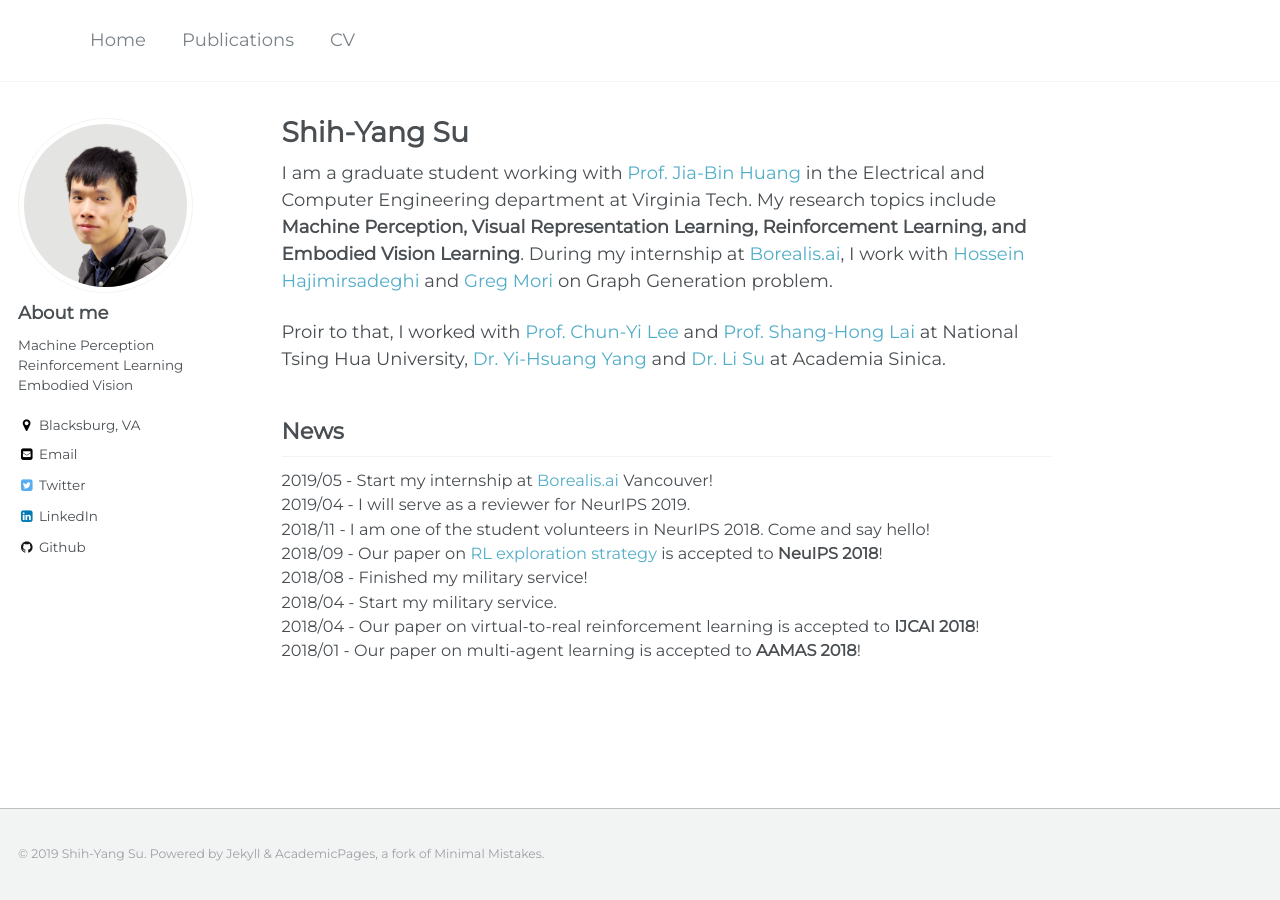
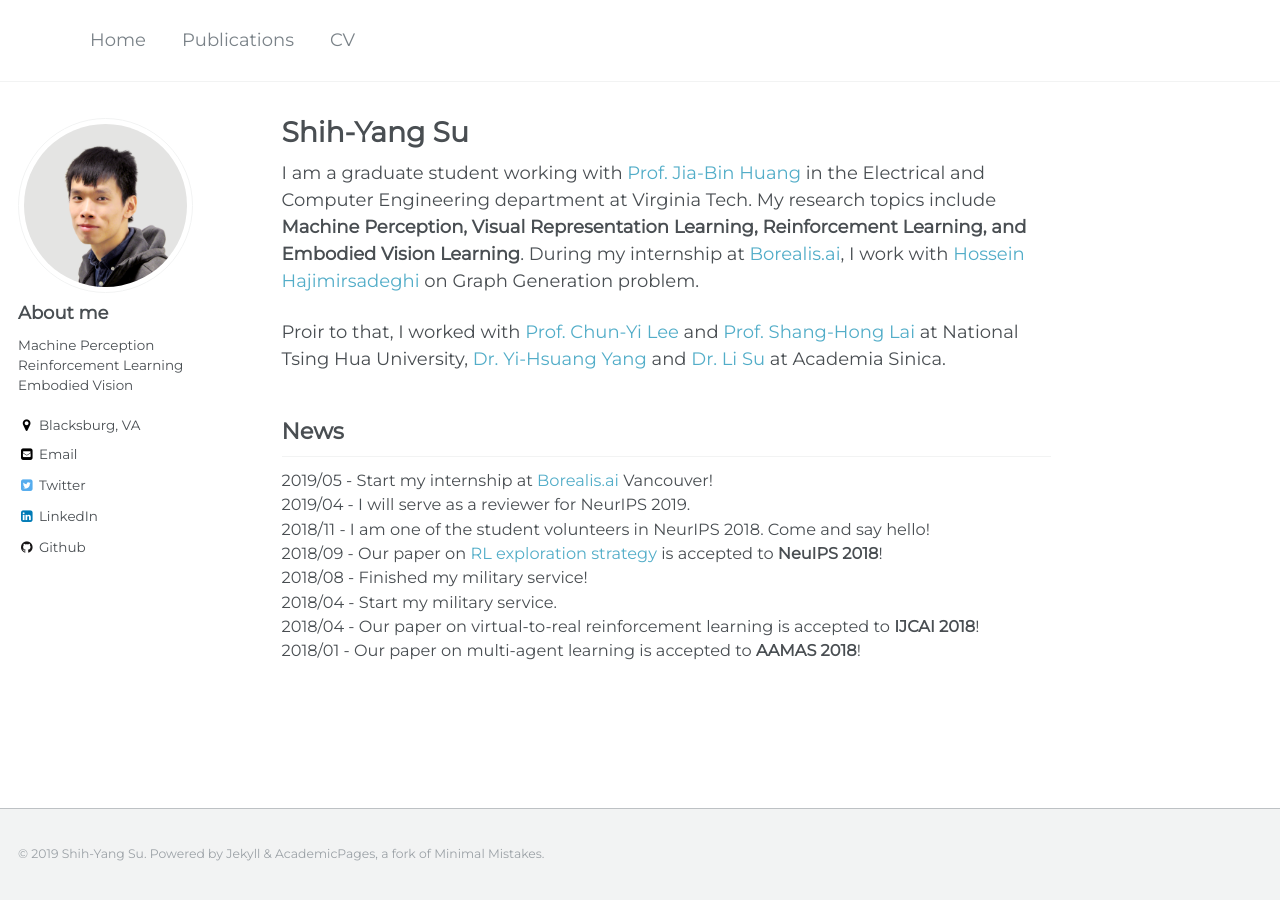
Before and after one commit to LemonATsu/LemonATsu.github.io, a Jekyll site: the page built from _pages/about.md, in a window 1280 px wide. Built offline with Jekyll 4.4.1, drawn with Linux system fonts in a browser that asks for light colours.

Commit message:
maybe no

```diff
--- a/_pages/about.md
+++ b/_pages/about.md
@@ -10,8 +10,7 @@
   - /home.html
 ---
 
-I am a graduate student working with [Prof. Jia-Bin Huang](https://filebox.ece.vt.edu/~jbhuang/) in the Electrical and Computer Engineering department at Virginia Tech. My research topics include **Machine Perception, Visual Representation Learning, Reinforcement Learning, and Embodied Vision Learning**. During my internship at [Borealis.ai](https://www.borealisai.com), I work with [Hossein Hajimirsadeghi](https://scholar.google.com/citations?user=hNNBdHcAAAAJ&hl=en) and
-[Greg Mori](https://www.cs.sfu.ca/~mori/) on Graph Generation problem.
+I am a graduate student working with [Prof. Jia-Bin Huang](https://filebox.ece.vt.edu/~jbhuang/) in the Electrical and Computer Engineering department at Virginia Tech. My research topics include **Machine Perception, Visual Representation Learning, Reinforcement Learning, and Embodied Vision Learning**. During my internship at [Borealis.ai](https://www.borealisai.com), I work with [Hossein Hajimirsadeghi](https://scholar.google.com/citations?user=hNNBdHcAAAAJ&hl=en) on Graph Generation problem.
 
 Proir to that, I worked with [Prof. Chun-Yi Lee](http://cymaxwelllee.wixsite.com/elsa) and [Prof. Shang-Hong Lai](http://www.cs.nthu.edu.tw/~lai/) at National Tsing Hua University, [Dr. Yi-Hsuang Yang](http://mac.citi.sinica.edu.tw/~yang/) and [Dr. Li Su](https://sites.google.com/site/lisupage/) at Academia Sinica.
 
```
